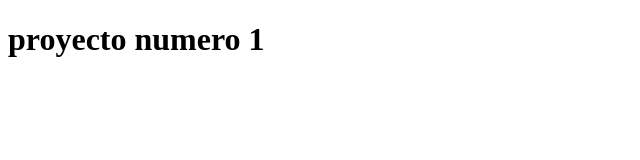
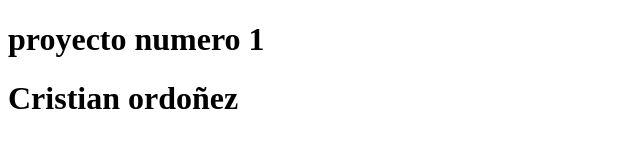
Before and after one commit to camiloordo22vf/LENGUAJES-PRUEBA-GIT, a plain HTML site: page index.html in a window 1280 px wide. Shown: the whole page, without its empty margins (0-640 px from the left). Drawn offline with Linux system fonts and the light colour scheme.

Commit message:
Update index.html
cambios en el index

```diff
--- a/index.html
+++ b/index.html
@@ -10,6 +10,7 @@
 
 <body>
     <h1>proyecto numero 1</h1>
+    <h1>Cristian ordoñez</h1>
 </body>
 
 </html>
```
